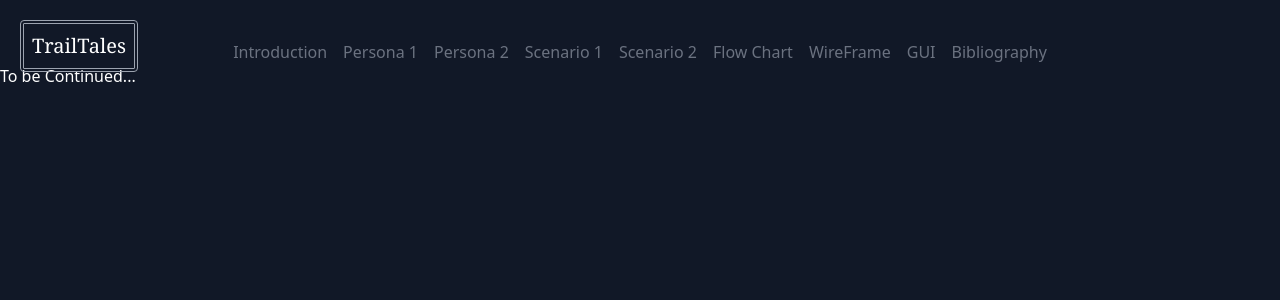
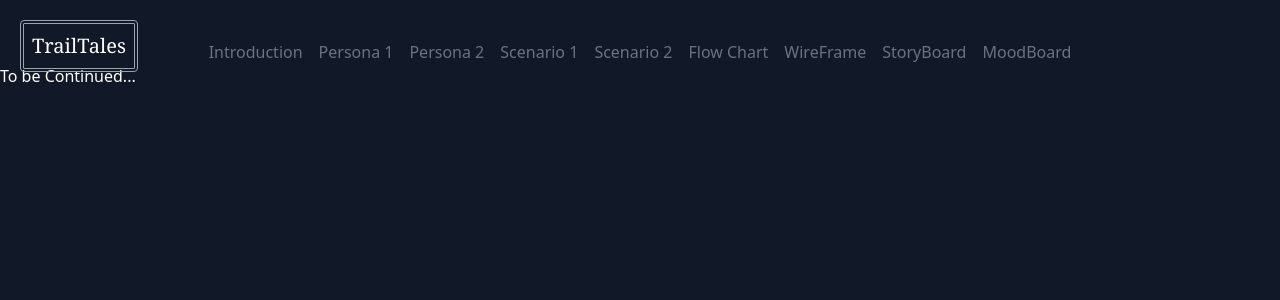
Before and after one commit to JoseMaurette1/CAP4104, a Next.js app: page / in a window 1280 px wide. Shown: the top 300 px of the page. Built offline with nearby package versions, Linux system fonts and the light colour scheme.

Commit message:
Added StoryBoard and MoodBoard to Navbar

```diff
--- a/src/app/_components/Navbar.tsx
+++ b/src/app/_components/Navbar.tsx
@@ -9,8 +9,8 @@
   { href: "/Scenario2", label: "Scenario 2" },
   { href: "/FlowChart", label: "Flow Chart" },
   { href: "/WireFrame", label: "WireFrame" },
-  { href: "/GUIS", label: "GUI" },
-  { href: "/Bibliography", label: "Bibliography" },
+  { href: "/StoryBoard", label: "StoryBoard" },
+  { href: "/MoodBoard", label: "MoodBoard" },
 ];
 export default function Navbar() {
   return (
```
